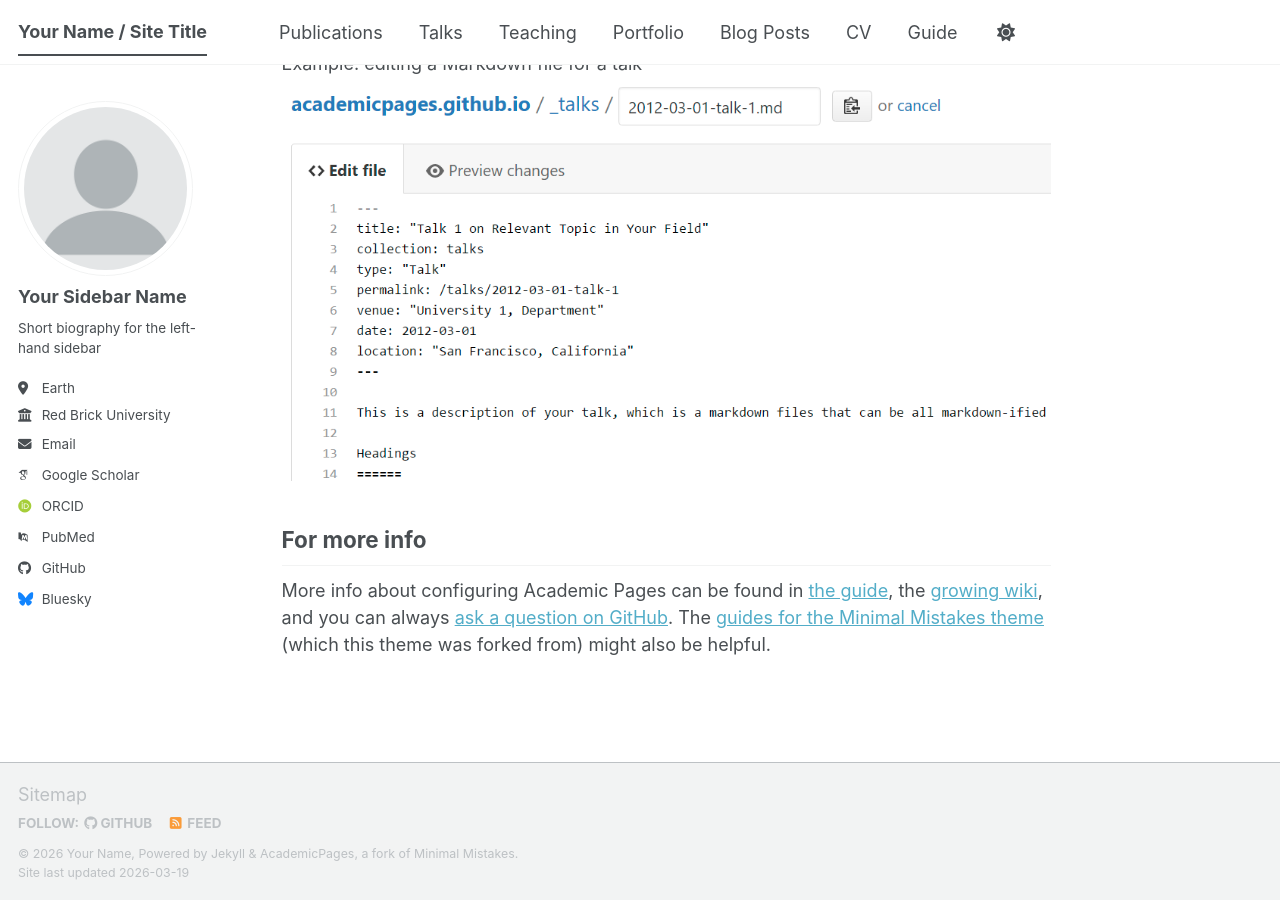
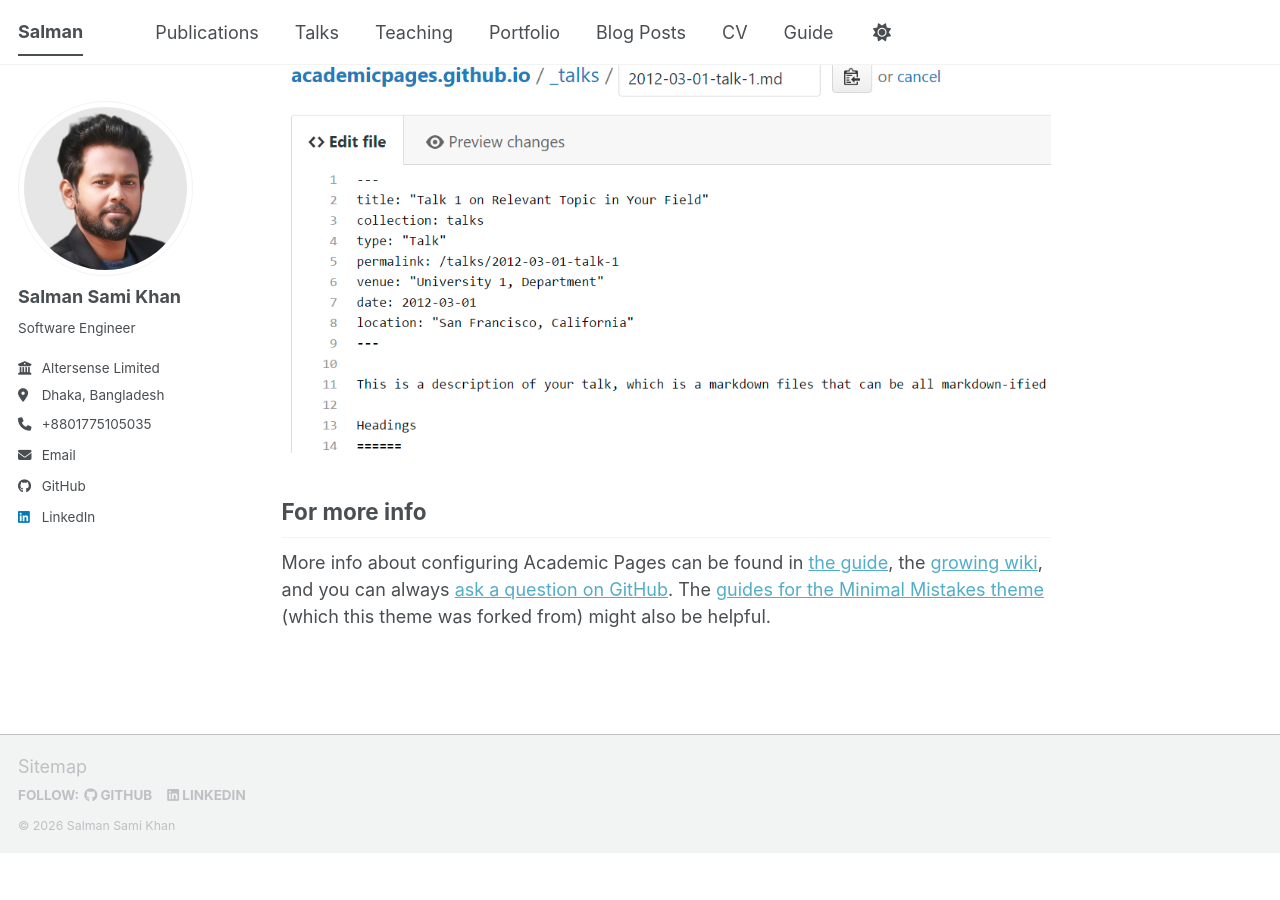
Before and after one commit to SalmanSamiKhan/salmansamikhan.github.io, a Jekyll site: the page built from _pages/about.md, in a window 1280 px wide and 900 px high, scrolled down 2720 px. Built offline with Jekyll 4.4.1, drawn with Linux system fonts in a browser that asks for light colours; some web fonts are replaced; a script bundle is joined from its source files by our own code; library files that are not in the unit come from our copies; after the commit the page ends 3574 px from its top, so only the background shows below that; some of the changed text lies outside the part shown.

Commit message:
update personal details

```diff
--- a/_config.yml
+++ b/_config.yml
@@ -9,14 +9,14 @@
 # Basic Site Settings
 locale                   : "en-US"
 site_theme               : "default" # The available themes options are "default", "air", "sunrise", "mint", "dirt" and "contrast"
-title                    : "Your Name / Site Title"
+title                    : "Salman"
 title_separator          : "-"
-name                     : &name "Your Name"
-description              : &description "Your Name's academic portfolio"   # Update this with a general description of your site, this is the default if not overridden by a page
-url                      : https://academicpages.github.io # The base hostname & protocol for your site e.g. "https://[your GitHub username].github.io",
+name                     : &name "Salman Sami Khan"
+description              : &description "Salman Sami khan"   # Update this with a general description of your site, this is the default if not overridden by a page
+url                      : https://salmansamikhan.github.io # The base hostname & protocol for your site e.g. "https://[your GitHub username].github.io",
                                                            # or if you already have some other page hosted on Github then use "https://[your GitHub username].github.io/[Your Repo Name]"
 baseurl                  : "" # the subpath of your site, e.g. "/blog"
-repository               : "academicpages/academicpages.github.io"
+repository               : "salmansamikhan/salmansamikhan.github.io"
 
 # Site Author - The following control what appear as part of the author content on the side bar.
 #               If a field is blank the icon and link will not appear, otherwise it will be shown.
@@ -24,24 +24,25 @@ repository               : "academicpages/academicpages.github.io"
 author:
   # Biographic information
   avatar           : "profile.png"
-  name             : "Your Sidebar Name"
+  name             : "Salman Sami Khan"
   pronouns         : # example: "she/her"
-  bio              : "Short biography for the left-hand sidebar"
-  location         : "Earth"
-  employer         : "Red Brick University"
+  bio              : "Software Engineer"
+  location         : "Dhaka, Bangladesh"
+  employer         : "Altersense Limited"
   uri              : # URL
-  email            : "none@example.org"
+  email            : "salmansamiikhan@gmail.com"
+  phone            : "+8801775105035"
 
   # Academic websites
   academia         : # URL
-  arxiv            : # URL - Update with the correct link to your profile
-  googlescholar    : "https://scholar.google.com/citations?user=PS_CX0AAAAAJ"
+  arxiv            : # URL
+  googlescholar    : # URL
   inspire-hep      : # URL
   impactstory      : # URL
-  orcid            : "https://orcid.org/yourorcidurl"
+  orcid            : # URL
   semantic         : # URL
   ssrn             : # URL
-  pubmed           : "https://www.ncbi.nlm.nih.gov/pubmed/?term=john+snow"
+  pubmed           : # URL
   researchgate     : # URL
   scopus           : # URL
   zotero           : # URL
@@ -51,13 +52,13 @@ author:
   bitbucket        : # Username - Update with your username on the site
   codepen          : # Username
   dribbble         : # Username
-  github           : "academicpages"
+  github           : "SalmanSamiKhan"
   kaggle           : # Username
   stackoverflow    : # User number or user number and name (i.e., use "1" or "1/jeff-atwood")
 
   # Social media
   artstation       : # Username
-  bluesky          : "bsky.app" # Replace this with you Bluesky username
+  bluesky          : # Username
   facebook         : # Username
   flickr           : # Username
   foursquare       : # Username
@@ -66,7 +67,7 @@ author:
   keybase          : # Username
   instagram        : # Username
   lastfm           : # Username
-  linkedin         : # Username
+  linkedin         : "salmansamiikhan"
   mastodon         : # URL
   medium           : # URL
   pinterest        : # Username
--- a/_includes/author-profile.html
+++ b/_includes/author-profile.html
@@ -24,14 +24,17 @@
     <button class="btn btn--inverse">Follow</button>
     <ul class="author__urls social-icons">
       <!-- Font Awesome icons / Biographic information  -->
+      {% if author.employer %}
+      <li class="author__desktop"><i class="fas fa-fw fa-building-columns icon-pad-right" aria-hidden="true"></i>{{ author.employer }}</li>
+      {% endif %}
       {% if author.location %}
         <li class="author__desktop"><i class="fas fa-fw fa-location-dot icon-pad-right" aria-hidden="true"></i>{{ author.location }}</li>
       {% endif %}
-      {% if author.employer %}
-        <li class="author__desktop"><i class="fas fa-fw fa-building-columns icon-pad-right" aria-hidden="true"></i>{{ author.employer }}</li>
-      {% endif %}
       {% if author.uri %}
         <li><a href="{{ author.uri }}"><i class="fas fa-fw fa-link icon-pad-right" aria-hidden="true"></i>{{ site.data.ui-text[site.locale].website_label | default: "Website" }}</a></li>
+      {% endif %}
+      {% if author.phone %}
+        <li><a href="tel:{{ author.phone }}"><i class="fas fa-fw fa-phone icon-pad-right" aria-hidden="true"></i>{{ author.phone }}</a></li>
       {% endif %}
       {% if author.email %}
         <li><a href="mailto:{{ author.email }}"><i class="fas fa-fw fa-envelope icon-pad-right" aria-hidden="true"></i>{{ site.data.ui-text[site.locale].email_label | default: "Email" }}</a></li>
--- a/_includes/footer.html
+++ b/_includes/footer.html
@@ -9,17 +9,16 @@
     {% if site.author.github %}
       <li><a href="https://github.com/{{ site.author.github }}"><i class="fab fa-github" aria-hidden="true"></i> GitHub</a></li>
     {% endif %}
-    {% if site.author.bitbucket %}
-      <li><a href="https://bitbucket.org/{{ site.author.bitbucket }}"><i class="fab fa-bitbucket" aria-hidden="true"></i> Bitbucket</a></li>
+    {% if site.author.linkedin %}
+      <li><a href="https://linkedin.com/in/{{ site.author.linkedin }}"><i class="fab fa-linkedin" aria-hidden="true"></i> LinkedIn</a></li>
     {% endif %}
-    {% if site.atom_feed.hide != true %}
+    {% comment %} {% if site.atom_feed.hide != true %}
     <li><a href="{% if site.atom_feed.path %}{{ site.atom_feed.path }}{% else %}{{ base_path }}/feed.xml{% endif %}"><i class="fa fa-fw fa-rss-square" aria-hidden="true"></i> {{ site.data.ui-text[site.locale].feed_label | default: "Feed" }}</a></li>
-    {% endif %}
+    {% endif %} {% endcomment %}
   </ul>
 </div>
 {% endif %}
 
 <div class="page__footer-copyright">
-  &copy; {{ site.time | date: '%Y' }} {{ site.name | default: site.title }}, {{ site.data.ui-text[site.locale].powered_by | default: "Powered by" }} <a href="https://jekyllrb.com" rel="nofollow">Jekyll</a> &amp; <a href="https://github.com/academicpages/academicpages.github.io">AcademicPages</a>, a fork of <a href="https://mademistakes.com/work/minimal-mistakes-jekyll-theme/" rel="nofollow">Minimal Mistakes</a>.<br />
-  Site last updated {{ "now" | date: '%Y-%m-%d' }}
+  &copy; {{ site.time | date: '%Y' }} {{ site.name | default: site.title }}
 </div>
--- a/_includes/head/custom.html
+++ b/_includes/head/custom.html
@@ -6,12 +6,12 @@
 <link rel="stylesheet" href="{{ base_path }}/assets/css/academicons.css"/>
 
 <!-- favicon from https://commons.wikimedia.org/wiki/File:OOjs_UI_icon_academic-progressive.svg -->
-<link rel="apple-touch-icon" sizes="180x180" href="{{ base_path }}/images/apple-touch-icon-180x180.png"/>
+{% comment %} <link rel="apple-touch-icon" sizes="180x180" href="{{ base_path }}/images/apple-touch-icon-180x180.png"/>
 <link rel="icon" type="image/svg+xml" href="{{ base_path }}/images/favicon.svg"/>
 <link rel="icon" type="image/png" href="{{ base_path }}/images/favicon-32x32.png" sizes="32x32"/>
 <link rel="icon" type="image/png" href="{{ base_path }}/images/favicon-192x192.png" sizes="192x192"/>
 <link rel="manifest" href="{{ base_path }}/images/manifest.json"/>
-<link rel="icon" href="/images/favicon.ico"/>
+<link rel="icon" href="/images/favicon.ico"/> {% endcomment %}
 <meta name="theme-color" content="#ffffff"/>
 
 <!-- end custom head snippets -->
--- a/_includes/seo.html
+++ b/_includes/seo.html
@@ -18,7 +18,15 @@
   {% assign canonical_url = page.url | replace: "index.html", "" | prepend: site.url %}
 {% endif %}
 
-<title>{{ seo_title | default: site.title }}{% if paginator %}{% unless paginator.page == 1 %} {{ site.title_separator }} {{ site.data.ui-text[site.locale].page | default: "Page" }} {{ paginator.page }}{% endunless %}{% endif %}</title>
+{% comment %} <title>{{ seo_title | default: site.title }}{% if paginator %}{% unless paginator.page == 1 %} {{ site.title_separator }} {{ site.data.ui-text[site.locale].page | default: "Page" }} {{ paginator.page }}{% endunless %}{% endif %}</title> {% endcomment %}
+
+<title>
+  {% if page.title %}
+    {{ site.title }} {{ site.title_separator }} {{ page.title }}
+  {% else %}
+    {{ site.title }}
+  {% endif %}
+</title>
 
 {% assign seo_description = page.description | default: page.excerpt | default: site.description %}
 {% if seo_description %}
--- a/_pages/about.md
+++ b/_pages/about.md
@@ -1,6 +1,6 @@
 ---
 permalink: /
-title: "Academic Pages is a ready-to-fork GitHub Pages template for academic personal websites"
+title: "About"
 author_profile: true
 redirect_from:
   - /about/
```
Also changed, not shown: images/profile.png.
